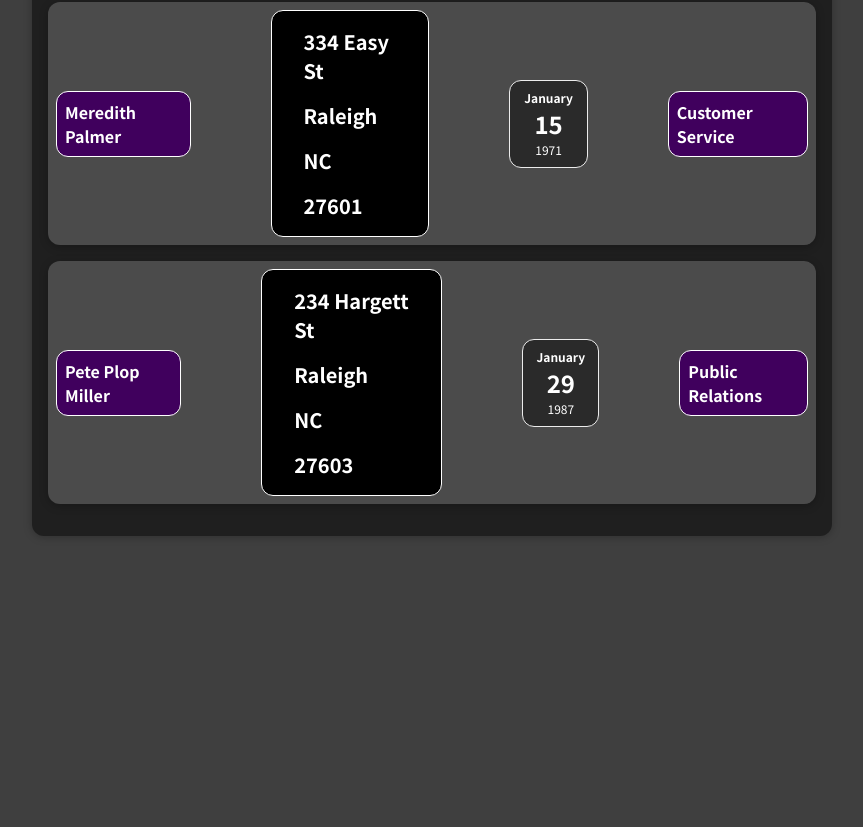
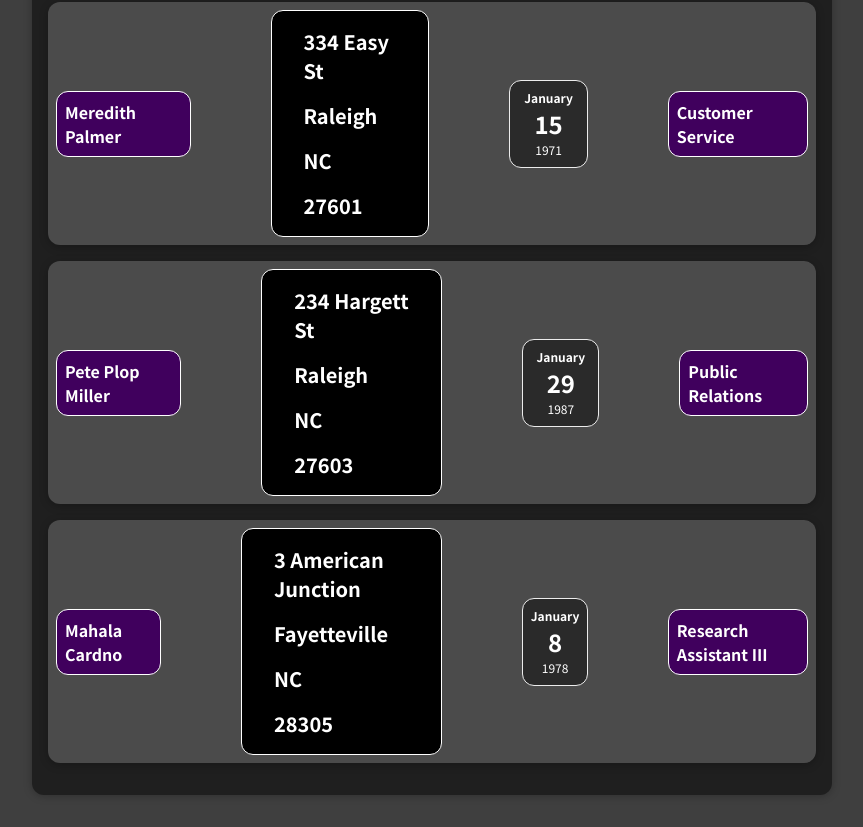
Before and after one commit to pharmon9847/SAS-birthday-app, a React (Create React App) app in the folder client/: page / in a window 1280 px wide. Shown: the part 474-1301 px from the top of the page, without its empty margins (208-1071 px from the left). Before the commit the page ends 1042 px from the top, so only its background shows below. Built offline with nearby package versions, Linux system fonts and the light colour scheme.

Commit message:
added a bunch of employees from a mongoDB database to enhance the filter

```diff
--- a/client/src/App.js
+++ b/client/src/App.js
@@ -387,6 +387,246 @@ const INITIAL_EMPLOYEES = [
     year: 1970,
     position: "Security",
   },
+  {
+    id: "62b12a7d600c86e8af2263ee",
+    name: "Kristin Thaxter",
+    street: "7421 8th Lane",
+    city: "Charlotte",
+    state: "NC",
+    zip: 28215,
+    month: "August",
+    day: 4,
+    year: 1959,
+    position: "Research Assistant IV",
+  },
+  {
+    id: "62b12a7d600c86e8af2263ef",
+    name: "Alexei McEllen",
+    street: "50 Del Mar Parkway",
+    city: "Raleigh",
+    state: "NC",
+    zip: 27626,
+    month: "June",
+    day: 21,
+    year: 1991,
+    position: "Help Desk Technician",
+  },
+  {
+    id: "62b12a7d600c86e8af2263f0",
+    name: "Silvanus Steere",
+    street: "051 Mcbride Parkway",
+    city: "Charlotte",
+    state: "NC",
+    zip: 28220,
+    month: "February",
+    day: 26,
+    year: 1997,
+    position: "VP Quality Control",
+  },
+  {
+    id: "62b12a7d600c86e8af2263f1",
+    name: "Courtnay Oylett",
+    street: "4963 Linden Hill",
+    city: "Winston Salem",
+    state: "NC",
+    zip: 27116,
+    month: "May",
+    day: 1,
+    year: 1998,
+    position: "Food Chemist",
+  },
+  {
+    id: "62b12a7d600c86e8af2263f2",
+    name: "Cleo Hurche",
+    street: "258 Sommers Drive",
+    city: "Charlotte",
+    state: "NC",
+    zip: 28225,
+    month: "February",
+    day: 19,
+    year: 1989,
+    position: "Mechanical Systems Engineer",
+  },
+  {
+    id: "62b12a7d600c86e8af2263f3",
+    name: "Mahala Cardno",
+    street: "3 American Junction",
+    city: "Fayetteville",
+    state: "NC",
+    zip: 28305,
+    month: "January",
+    day: 8,
+    year: 1978,
+    position: "Research Assistant III",
+  },
+  {
+    id: "62b12a7d600c86e8af2263f4",
+    name: "Julia Bidmead",
+    street: "1630 Lakewood Plaza",
+    city: "Raleigh",
+    state: "NC",
+    zip: 27658,
+    month: "September",
+    day: 10,
+    year: 1991,
+    position: "Developer IV",
+  },
+  {
+    id: "62b12a7d600c86e8af2263f5",
+    name: "Shawn Reason",
+    street: "7088 Mcbride Circle",
+    city: "Durham",
+    state: "NC",
+    zip: 27710,
+    month: "September",
+    day: 10,
+    year: 1980,
+    position: "Environmental Tech",
+  },
+  {
+    id: "62b12a7d600c86e8af2263f6",
+    name: "Oralia Pannett",
+    street: "8598 Memorial Crossing",
+    city: "Charlotte",
+    state: "NC",
+    zip: 28230,
+    month: "September",
+    day: 6,
+    year: 1962,
+    position: "Clinical Specialist",
+  },
+  {
+    id: "62b12a7d600c86e8af2263f7",
+    name: "Gifford Paaso",
+    street: "96 Hallows Park",
+    city: "Raleigh",
+    state: "NC",
+    zip: 27610,
+    month: "April",
+    day: 6,
+    year: 1988,
+    position: "Research Associate",
+  },
+  {
+    id: "62b12a7d600c86e8af2263f8",
+    name: "Elva Gregol",
+    street: "09201 Drewry Center",
+    city: "Greensboro",
+    state: "NC",
+    zip: 27409,
+    month: "June",
+    day: 8,
+    year: 1977,
+    position: "Librarian",
+  },
+  {
+    id: "62b12a7d600c86e8af2263f9",
+    name: "Clea Buckthought",
+    street: "4 Straubel Pass",
+    city: "Charlotte",
+    state: "NC",
+    zip: 28289,
+    month: "November",
+    day: 1,
+    year: 1979,
+    position: "Project Manager",
+  },
+  {
+    id: "62b12a7d600c86e8af2263fa",
+    name: "Doro Soares",
+    street: "1929 Parkside Circle",
+    city: "Charlotte",
+    state: "NC",
+    zip: 28210,
+    month: "June",
+    day: 12,
+    year: 1963,
+    position: "Food Chemist",
+  },
+  {
+    id: "62b12a7d600c86e8af2263fb",
+    name: "Emmett Bonifazio",
+    street: "57686 Truax Point",
+    city: "Charlotte",
+    state: "NC",
+    zip: 28256,
+    month: "June",
+    day: 11,
+    year: 1993,
+    position: "Budget",
+  },
+  {
+    id: "62b12a7d600c86e8af2263fc",
+    name: "Mead Lamlin",
+    street: "4662 Alpine Point",
+    city: "Charlotte",
+    state: "NC",
+    zip: 28263,
+    month: "October",
+    day: 21,
+    year: 1983,
+    position: "Senior Editor",
+  },
+  {
+    id: "62b12a7d600c86e8af2263fd",
+    name: "Aubrie Dimbylow",
+    street: "80655 Del Sol Place",
+    city: "Greensboro",
+    state: "NC",
+    zip: 27415,
+    month: "October",
+    day: 21,
+    year: 1959,
+    position: "Research Nurse",
+  },
+  {
+    id: "62b12a7d600c86e8af2263fe",
+    name: "Andrej Ruffell",
+    street: "325 Schiller Trail",
+    city: "Greensboro",
+    state: "NC",
+    zip: 27425,
+    month: "December",
+    day: 16,
+    year: 1992,
+    position: "Teacher",
+  },
+  {
+    id: "62b12a7d600c86e8af2263ff",
+    name: "Randolf Espinha",
+    street: "01 Arkansas Trail",
+    city: "Charlotte",
+    state: "NC",
+    zip: 28284,
+    month: "February",
+    day: 29,
+    year: 1960,
+    position: "Executive Secretary",
+  },
+  {
+    id: "62b12a7d600c86e8af226400",
+    name: "Margarette Croisdall",
+    street: "009 Gateway Circle",
+    city: "Raleigh",
+    state: "NC",
+    zip: 27615,
+    month: "December",
+    day: 12,
+    year: 1967,
+    position: "Assistant Media Planner",
+  },
+  {
+    id: "62b12a7d600c86e8af226401",
+    name: "Mollee Cunniff",
+    street: "1371 6th Lane",
+    city: "Charlotte",
+    state: "NC",
+    zip: 28289,
+    month: "March",
+    day: 1,
+    year: 1955,
+    position: "Senior Quality Engineer",
+  },
 ];
 const App = () => {
   const [employees, setEmployees] = useState(INITIAL_EMPLOYEES);
```
